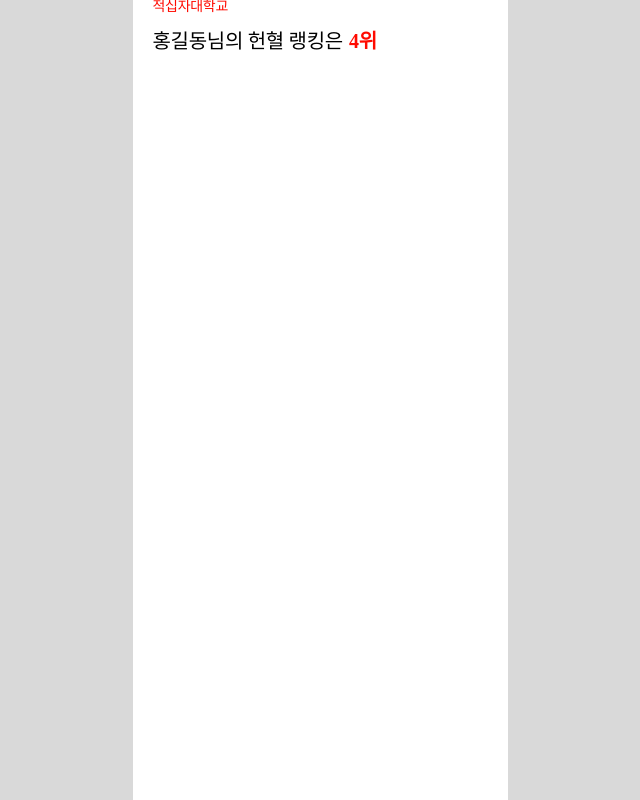
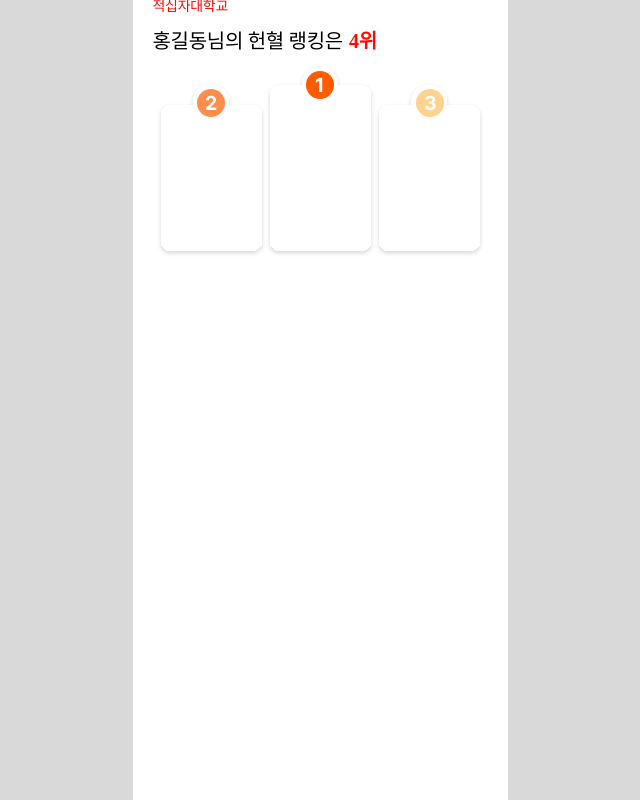
Before and after one commit to RedCross-Revive-Hackthon/frontend, a React (Vite) app: page / in a window 1280 px wide. Shown: the whole page, without its empty margins (320-960 px from the left). Built offline with nearby package versions, Linux system fonts and the light colour scheme.

Commit message:
feat: prize list image

```diff
--- /dev/null
+++ b/src/components/home/PrizeList.tsx
@@ -0,0 +1,44 @@
+import { FirstPlace, SecondPlace, ThirdPlace } from '../icon/icon';
+
+import React from 'react';
+import { styled } from 'styled-components';
+
+const PRIZE_LIST = [];
+
+const PrizeList = () => {
+  return (
+    <PrizeListWrapper>
+      <SecondPlaceWrapper>
+        <SecondPlace />
+      </SecondPlaceWrapper>
+      <FirstPlaceWrapper>
+        <FirstPlace />
+      </FirstPlaceWrapper>
+      <ThirdPlaceWrapper>
+        <ThirdPlace />
+      </ThirdPlaceWrapper>
+    </PrizeListWrapper>
+  );
+};
+
+export default PrizeList;
+
+const PrizeListWrapper = styled.main`
+  display: flex;
+  align-items: end;
+`;
+
+const FirstPlaceWrapper = styled.div`
+  display: flex;
+  flex-direction: column;
+`;
+
+const SecondPlaceWrapper = styled.div`
+  display: flex;
+  flex-direction: column;
+`;
+
+const ThirdPlaceWrapper = styled.div`
+  display: flex;
+  flex-direction: column;
+`;
--- a/src/components/icon/icon.ts
+++ b/src/components/icon/icon.ts
@@ -1,2 +1,7 @@
+import { ReactComponent as FirstPlace } from '../../assets/svgs/firstPlace.svg';
 import { ReactComponent as HomeIc } from '../../assets/svgs/home.svg';
-export { HomeIc };
+import { ReactComponent as MyPage } from '../../assets/svgs/myPage.svg';
+import { ReactComponent as SecondPlace } from '../../assets/svgs/secondPlace.svg';
+import { ReactComponent as ThirdPlace } from '../../assets/svgs/thirdPlace.svg';
+
+export { HomeIc, FirstPlace, SecondPlace, ThirdPlace, MyPage };
--- a/src/pages/Home.tsx
+++ b/src/pages/Home.tsx
@@ -1,3 +1,4 @@
+import PrizeList from '../components/home/PrizeList';
 import RankTitle from '../components/home/RankTitle';
 import React from 'react';
 
@@ -5,6 +6,7 @@ const Home = () => {
   return (
     <>
       <RankTitle />
+      <PrizeList />
     </>
   );
 };
```
